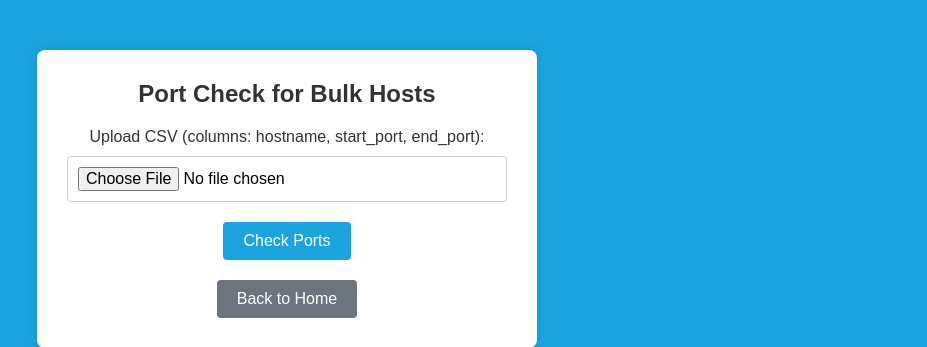
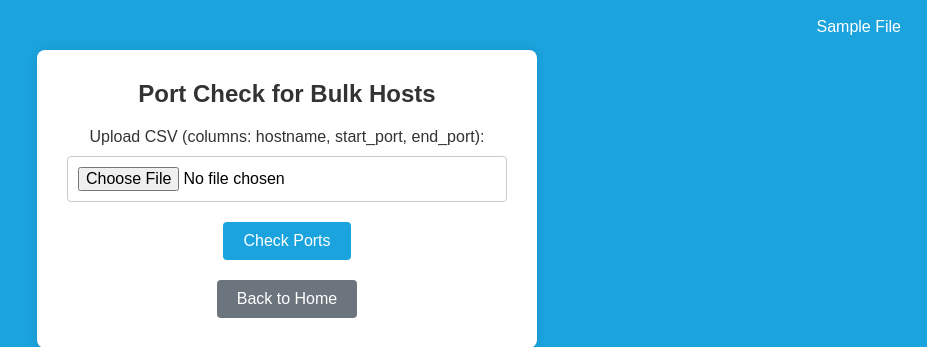
Before and after one commit to pavan8464/sre-initiative-main, a Flask app: page /port_bulk in a window 1280 px wide. Shown: the top 347 px of the page, without its empty margins (353-1280 px from the left). Run offline with Flask 3, Linux system fonts and the light colour scheme.

Commit message:
fixed sample file issues

```diff
--- /dev/null
+++ b/static/sample_ports.csv
@@ -0,0 +1,4 @@
+hostname,start_port,end_port
+"google.com, aig.com",440,450
+"facebook.com, service-now.com",440,450
+amazon.com,440,450
--- a/templates/bulk_port.html
+++ b/templates/bulk_port.html
@@ -10,6 +10,21 @@
       background-color: #1ba3dd;
       margin: 0;
       padding: 0;
+    }
+    .sample-file {
+      position: fixed;
+      top: 10px;
+      right: 10px;
+      background-color: #1ba3dd;
+      color: #fff;
+      padding: 8px 16px;
+      border-radius: 4px;
+      text-decoration: none;
+      font-size: 16px;
+      z-index: 1000;
+    }
+    .sample-file:hover {
+      background-color: #3b73af;
     }
     .container {
       max-width: 500px;
@@ -69,6 +84,7 @@
   </style>
 </head>
 <body>
+  <a href="{{ url_for('static', filename='sample_ports.csv') }}" class="sample-file" download>Sample File</a>
   <div class="container">
     <h1>Port Check for Bulk Hosts</h1>
     <form action="{{ url_for('port_bulk_check') }}" method="POST" enctype="multipart/form-data">
--- a/templates/certificate_bulk.html
+++ b/templates/certificate_bulk.html
@@ -177,7 +177,7 @@
 </head>
 <body>
   <!-- Fixed Sample File Button (Top Right) -->
-  <a href="{{ url_for('static', filename='sample.csv') }}" class="sample-file" download>Sample File</a>
+  <a href="{{ url_for('static', filename='sample_hosts.csv') }}" class="sample-file" download>Sample File</a>
 
   <div class="container">
     <h1>Certificate Details Check for Bulk Host</h1>
```
